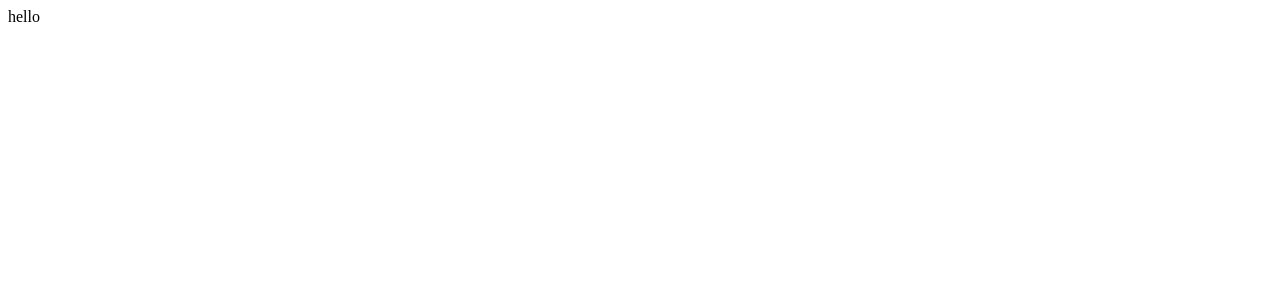
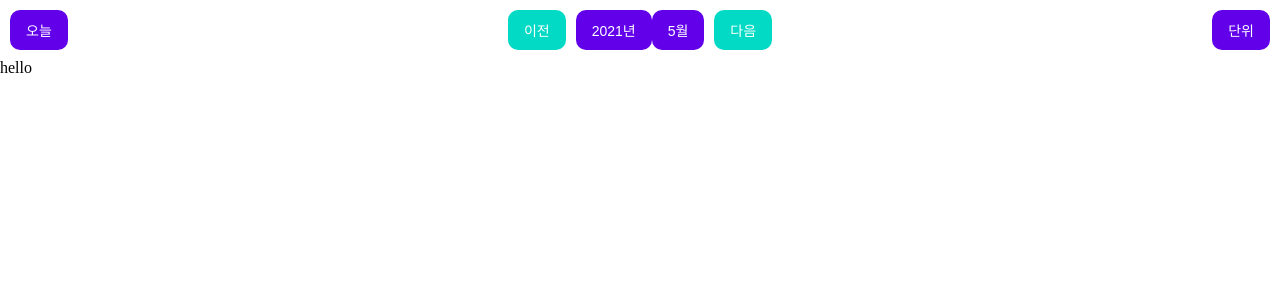
Before and after one commit to yienaa/bitter, a React app in the folder workspaces/bitter-calendar/: page / in a window 1280 px wide. Shown: the top 300 px of the page. Built offline with nearby package versions, Linux system fonts and the light colour scheme.

Commit message:
[cal] styled-component, button

```diff
--- a/package.json
+++ b/package.json
@@ -11,7 +11,7 @@
     "dev": "yarn workspace bitter-chat dev",
     "server": "node workspaces/bitter-chat/src/app/server/index.js",
     "dev-study": "yarn workspace study dev",
-    "dev-cal": "yarn workspace calendar dev",
+    "dev-cal": "yarn workspace bitter-calendar start"
   },
   "devDependencies": {
     "@types/express": "^4.17.21",
--- /dev/null
+++ b/workspaces/bitter-calendar/GlobalStyle.tsx
@@ -0,0 +1,11 @@
+import { createGlobalStyle } from 'styled-components';
+import reset from 'styled-reset';
+
+const GlobalStyle = createGlobalStyle`
+  ${reset}
+  * {
+    box-sizing: border-box;
+  }
+`;
+
+export default GlobalStyle;
--- /dev/null
+++ b/workspaces/bitter-calendar/components/App.tsx
@@ -0,0 +1,12 @@
+import React from 'react';
+import CalendarBody from './CalendarBody';
+import CalendarHeader from './CalendarHeader';
+
+export default function App(): React.ReactElement {
+  return (
+    <div>
+      <CalendarHeader />
+      <CalendarBody />
+    </div>
+  );
+}
--- /dev/null
+++ b/workspaces/bitter-calendar/components/Button.tsx
@@ -0,0 +1,102 @@
+import styled, { css } from 'styled-components';
+import React from 'react';
+import { UI_COLOR, UI_SIZE, UI_VARIANT, UiColor, UiSize, UiVariant } from '../types/style';
+
+interface ButtonProps {
+  label?: string;
+  onClick?: () => void;
+  disabled?: boolean;
+  size?: UiSize;
+  color?: UiColor;
+  variant?: UiVariant;
+  icon?: React.ReactNode;
+}
+
+const sizes = {
+  [UI_SIZE.SMALL]: css`
+    font-size: 12px;
+    padding: 8px 12px;
+  `,
+  [UI_SIZE.MEDIUM]: css`
+    font-size: 14px;
+    padding: 10px 16px;
+  `,
+  [UI_SIZE.LARGE]: css`
+    font-size: 16px;
+    padding: 12px 20px;
+  `,
+};
+
+const colors = {
+  [UI_COLOR.PRIMARY]: css`
+    background-color: #6200ea; /* Material Deep Purple */
+    color: white;
+
+    &:hover {
+      background-color: #3700b3;
+    }
+  `,
+  [UI_COLOR.SECONDARY]: css`
+    background-color: #03dac5; /* Material Teal */
+    color: white;
+
+    &:hover {
+      background-color: #018786;
+    }
+  `,
+  [UI_COLOR.DANGER]: css`
+    background-color: #b00020; /* Material Red */
+    color: white;
+
+    &:hover {
+      background-color: #790000;
+    }
+  `,
+};
+
+const styles = {
+  [UI_VARIANT.FILLED]: css`
+    border: none;
+  `,
+  [UI_VARIANT.OUTLINED]: css`
+    background-color: transparent;
+    border: 2px solid currentColor;
+  `,
+  [UI_VARIANT.TEXT]: css`
+    background-color: transparent;
+    border: none;
+  `,
+};
+
+const StyledButton = styled.button<ButtonProps>`
+  border-radius: 10px;
+  cursor: pointer;
+  transition: background-color 0.3s;
+
+  ${({ size }) => sizes[size || 'medium']}
+  ${({ color }) => colors[color || 'primary']}
+  ${({ variant }) => styles[variant || 'filled']}
+`;
+
+export default function Button({
+  label,
+  onClick,
+  disabled,
+  size,
+  color,
+  variant,
+  icon,
+}: ButtonProps): React.ReactElement {
+  return (
+    <StyledButton
+      size={size}
+      color={color}
+      variant={variant}
+      onClick={onClick}
+      disabled={disabled}
+    >
+      {icon}
+      {label}
+    </StyledButton>
+  );
+}
--- /dev/null
+++ b/workspaces/bitter-calendar/components/CalendarBody.tsx
@@ -0,0 +1,5 @@
+import React from 'react';
+
+export default function CalendarBody(): React.ReactElement {
+  return <div> hello </div>;
+}
--- /dev/null
+++ b/workspaces/bitter-calendar/components/CalendarHeader.tsx
@@ -0,0 +1,41 @@
+import React from 'react';
+import Button from './Button';
+import styled from 'styled-components';
+import { UI_COLOR } from '../types/style';
+
+const ControllButtons = styled.div`
+  padding: 10px;
+  display: flex;
+  justify-content: space-between;
+`;
+
+const NavigationButtonWrapper = styled.div`
+  display: flex;
+  justify-content: space-between;
+
+  & > div {
+    margin: 0 10px;
+  }
+`;
+export default function CalendarHeader(): React.ReactElement {
+  return (
+    <ControllButtons>
+      <Button label='오늘' />
+      <NavigationButtonWrapper>
+        <Button
+          label='이전'
+          color={UI_COLOR.SECONDARY}
+        />
+        <div>
+          <Button label='2021년' />
+          <Button label='5월' />
+        </div>
+        <Button
+          label='다음'
+          color={UI_COLOR.SECONDARY}
+        />
+      </NavigationButtonWrapper>
+      <Button label='단위' />
+    </ControllButtons>
+  );
+}
--- a/workspaces/bitter-calendar/index.tsx
+++ b/workspaces/bitter-calendar/index.tsx
@@ -1,7 +1,13 @@
 import React from 'react';
-import App from './src/App';
+import App from './components/App';
 import { createRoot } from 'react-dom/client';
+import GlobalStyle from './GlobalStyle';
 
 const container = document.getElementById('root');
 const root = createRoot(container!);
-root.render(<App />);
+root.render(
+  <>
+    <GlobalStyle />
+    <App />
+  </>,
+);
--- a/workspaces/bitter-calendar/src/App.tsx
+++ /dev/null
@@ -1,5 +0,0 @@
-import React from 'react';
-
-export default function App(): React.ReactElement {
-  return <div> hello </div>;
-}
--- /dev/null
+++ b/workspaces/bitter-calendar/types/style.ts
@@ -0,0 +1,21 @@
+export const UI_SIZE = {
+  SMALL: 'small',
+  MEDIUM: 'medium',
+  LARGE: 'large',
+} as const;
+
+export const UI_COLOR = {
+  PRIMARY: 'primary',
+  SECONDARY: 'secondary',
+  DANGER: 'danger',
+} as const;
+
+export const UI_VARIANT = {
+  FILLED: 'filled',
+  OUTLINED: 'outlined',
+  TEXT: 'text',
+} as const;
+
+export type UiSize = (typeof UI_SIZE)[keyof typeof UI_SIZE];
+export type UiColor = (typeof UI_COLOR)[keyof typeof UI_COLOR];
+export type UiVariant = (typeof UI_VARIANT)[keyof typeof UI_VARIANT];
```
Also changed, not shown: workspaces/bitter-calendar/package.json (+9 -0 lines), 1 other file (tests, documents, lock files or other folders).
